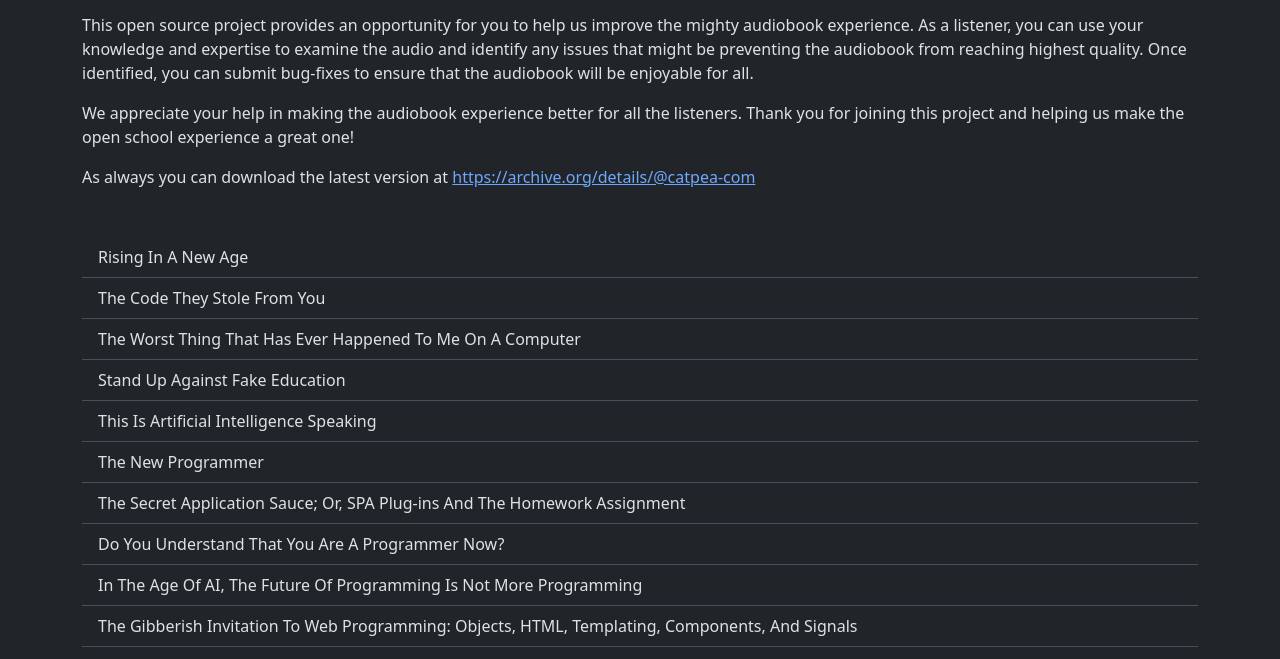
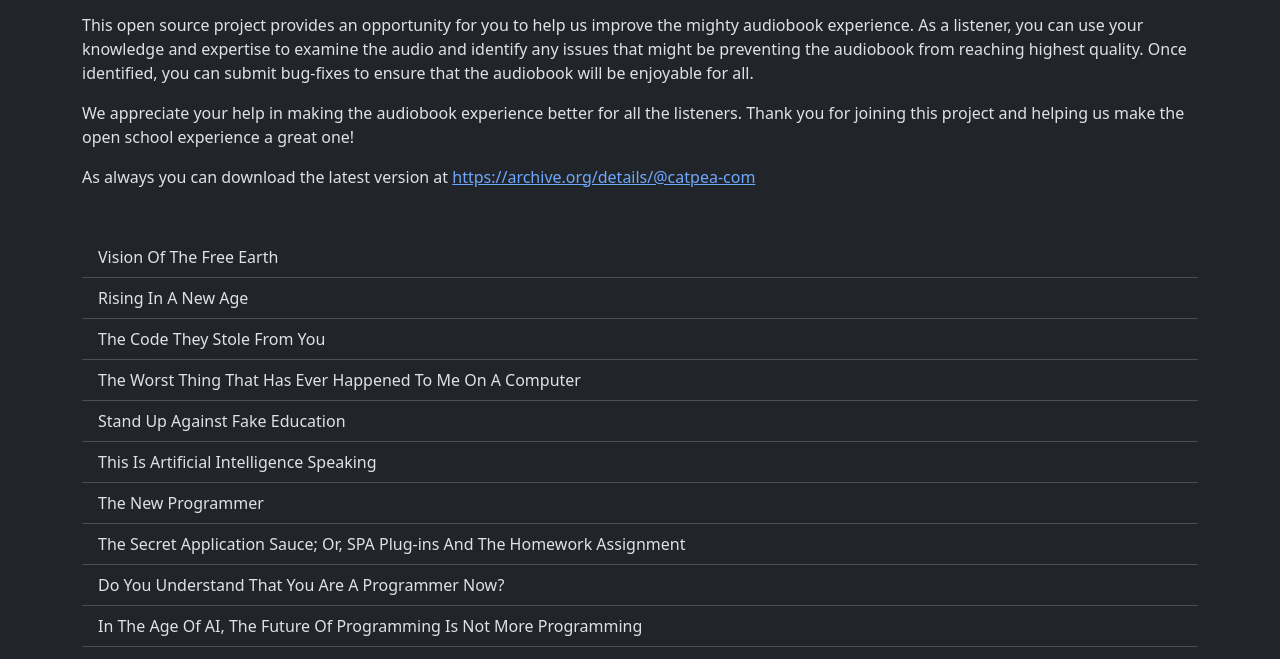
Before and after one commit to catpea/chapter-13, a plain HTML site: page docs/index.html in a window 1280 px wide. Shown: the part 141-800 px from the top of the page. Drawn offline with nearby package versions, Linux system fonts and the light colour scheme.

Commit message:
Chapter Content Update

```diff
--- a/docs/index.html
+++ b/docs/index.html
@@ -21,7 +21,8 @@
 
 
         <ul class="list-group list-group-flush mt-5">
-        <a href="poem-1943.mp3" class="list-group-item list-group-item-action">Rising In A New Age</a>
+        <a href="poem-1944.mp3" class="list-group-item list-group-item-action">Vision Of The Free Earth</a>
+<a href="poem-1943.mp3" class="list-group-item list-group-item-action">Rising In A New Age</a>
 <a href="poem-1942.mp3" class="list-group-item list-group-item-action">The Code They Stole From You</a>
 <a href="poem-1941.mp3" class="list-group-item list-group-item-action">The Worst Thing That Has Ever Happened To Me On A Computer</a>
 <a href="poem-1940.mp3" class="list-group-item list-group-item-action">Stand Up Against Fake Education</a>
```
Also changed, not shown: 2 other files.
